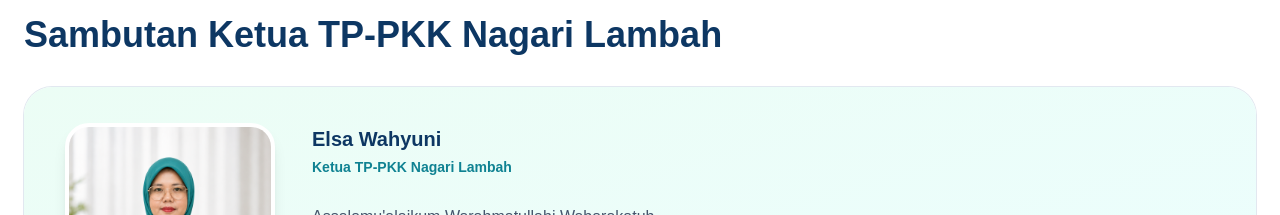
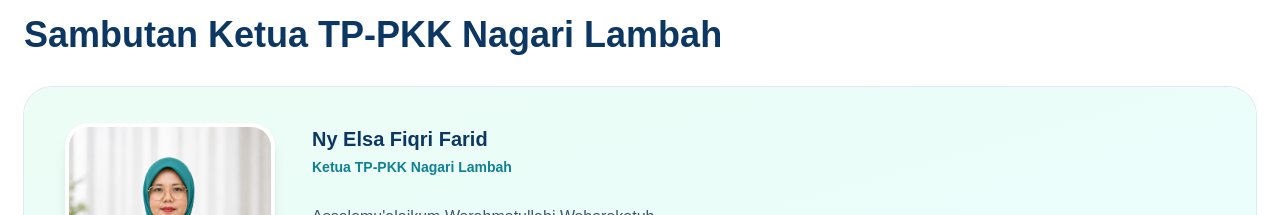
Before and after one commit to nagari-lambah/nagari-lambah, a Next.js app: page /tp-pkk in a window 1280 px wide. Shown: the part 1420-1635 px from the top of the page. Built offline with nearby package versions, Linux system fonts and the light colour scheme.

Commit message:
Perbaiki nama Ketua TP-PKK

```diff
--- a/app/tp-pkk/page.tsx
+++ b/app/tp-pkk/page.tsx
@@ -264,7 +264,7 @@ export default function TPPKKPage() {
 
               <div>
                 <p className="text-xl font-black text-[#0d3763]">
-                  Elsa Wahyuni
+                  Ny Elsa Fiqri Farid
                 </p>
                 <p className="mt-1 text-sm font-semibold text-[#0f8292]">
                   Ketua TP-PKK Nagari Lambah
```
